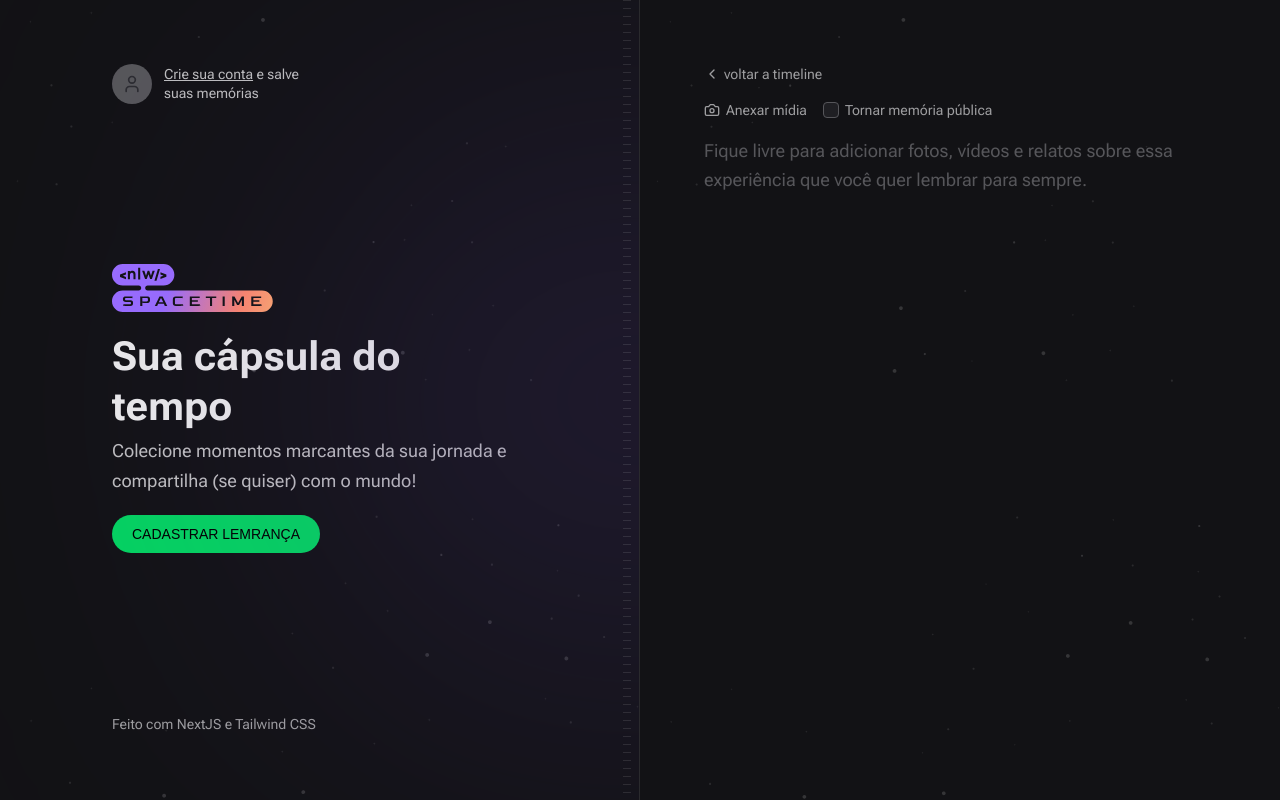
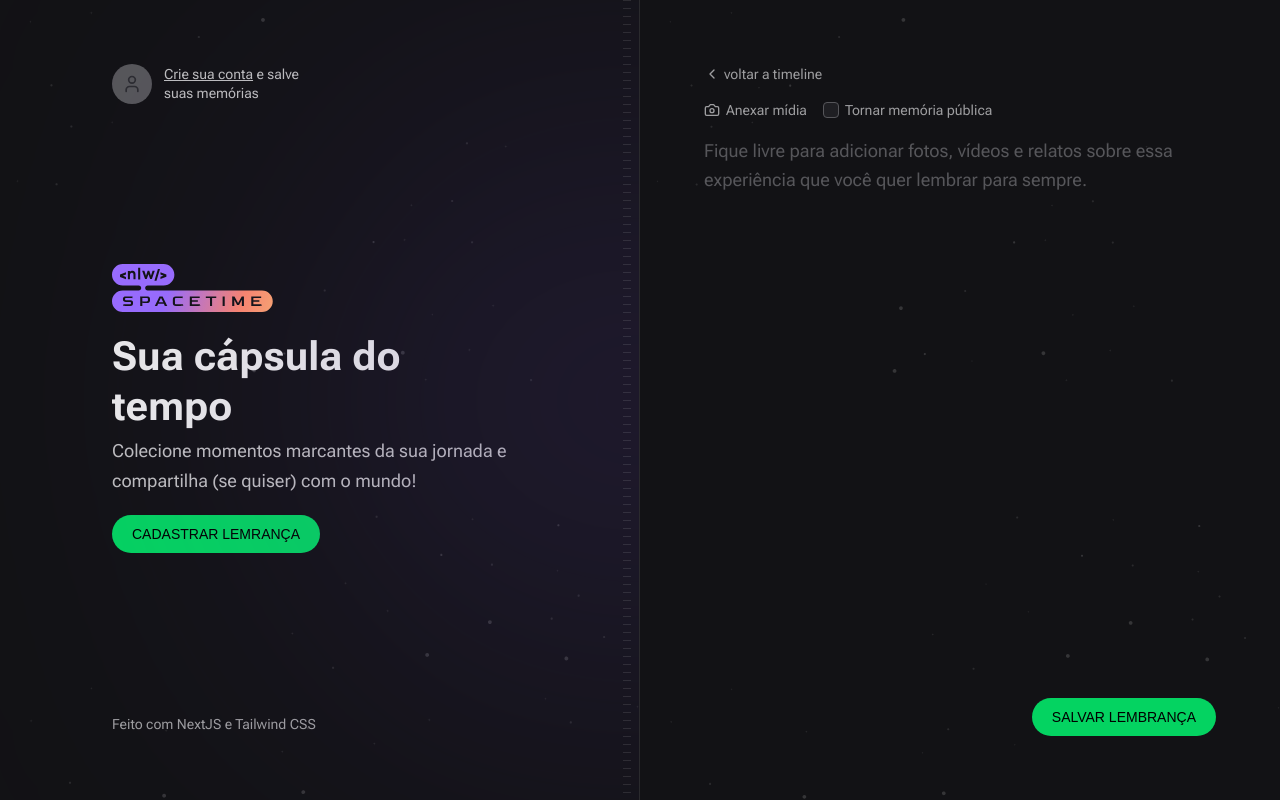
Before and after one commit to DeeSouza/Frontend-Spacetime, a Next.js app: page /memories/new in a window 1280 px wide. Built offline with nearby package versions, Linux system fonts and the light colour scheme; no server answers; a web font is replaced by a local one.

Commit message:
create form send data

```diff
--- a/package.json
+++ b/package.json
@@ -16,6 +16,7 @@
     "axios": "^1.4.0",
     "eslint": "8.40.0",
     "eslint-config-next": "13.4.2",
+    "js-cookie": "^3.0.5",
     "jwt-decode": "^3.1.2",
     "lucide-react": "^0.217.0",
     "next": "13.4.2",
@@ -28,6 +29,7 @@
   "devDependencies": {
     "@rocketseat/eslint-config": "^1.2.0",
     "@tailwindcss/forms": "^0.5.3",
+    "@types/js-cookie": "^3.0.3",
     "prettier-plugin-tailwindcss": "^0.3.0"
   }
 }
--- a/src/app/memories/new/page.tsx
+++ b/src/app/memories/new/page.tsx
@@ -1,7 +1,7 @@
-import { Camera, ChevronLeft } from 'lucide-react'
+import { ChevronLeft } from 'lucide-react'
 import Link from 'next/link'
 
-import { MediaPicker } from '@/components/MediaPicker'
+import NewMemoryForm from '@/components/NewMemoryForm'
 
 export default function NewMemories() {
   return (
@@ -14,40 +14,7 @@
         voltar a timeline
       </Link>
 
-      <form className="flex flex-1 flex-col gap-2">
-        <div className="flex items-center gap-4">
-          <label
-            htmlFor="media"
-            className="flex cursor-pointer items-center gap-1.5 text-sm text-gray-200 hover:text-gray-100"
-          >
-            <Camera className="h-4 w-4" />
-            Anexar mídia
-          </label>
-
-          <label
-            htmlFor="isPublic"
-            className="flex items-center gap-1.5 text-sm text-gray-200 hover:text-gray-100"
-          >
-            <input
-              type="checkbox"
-              name="isPublic"
-              id="isPublic"
-              value="true"
-              className="text-puple-500 h-4 w-4 rounded border-gray-400 bg-gray-700"
-            />
-            Tornar memória pública
-          </label>
-        </div>
-
-        <MediaPicker />
-
-        <textarea
-          name="content"
-          spellCheck={false}
-          className="w-full flex-1 resize-none rounded border-0 bg-transparent p-0 text-lg leading-relaxed text-gray-100 placeholder:text-gray-400 focus:ring-0"
-          placeholder="Fique livre para adicionar fotos, vídeos e relatos sobre essa experiência que você quer lembrar para sempre."
-        />
-      </form>
+      <NewMemoryForm />
     </div>
   )
 }
--- a/src/components/MediaPicker/index.tsx
+++ b/src/components/MediaPicker/index.tsx
@@ -20,6 +20,7 @@
     <>
       <input
         onChange={onFileSelected}
+        name="coverUrl"
         type="file"
         id="media"
         accept="image/*"
--- /dev/null
+++ b/src/components/NewMemoryForm/index.tsx
@@ -0,0 +1,91 @@
+'use client'
+
+import { FormEvent } from 'react'
+import { useRouter } from 'next/navigation'
+import Cookie from 'js-cookie'
+import { Camera } from 'lucide-react'
+
+import { MediaPicker } from '@/components/MediaPicker'
+import { api } from '@/lib/api'
+
+export default function NewMemoryForm() {
+  const router = useRouter()
+  const token = Cookie.get('token')
+
+  async function handleCreateMemory(event: FormEvent<HTMLFormElement>) {
+    event.preventDefault()
+
+    const formData = new FormData(event.currentTarget)
+    const fileToUpload = formData.get('coverUrl')
+
+    let coverUrl = ''
+
+    if (fileToUpload) {
+      const uploadFormData = new FormData()
+      uploadFormData.set('file', fileToUpload)
+
+      const uploadResponse = await api.post('/upload', uploadFormData)
+      coverUrl = uploadResponse.data.fileUrl
+    }
+
+    await api.post(
+      '/memories',
+      {
+        coverUrl,
+        content: formData.get('content'),
+        isPublic: formData.get('isPublic'),
+      },
+      {
+        headers: {
+          Authorization: `Bearer ${token}`,
+        },
+      },
+    )
+
+    router.push('/')
+  }
+
+  return (
+    <form className="flex flex-1 flex-col gap-2" onSubmit={handleCreateMemory}>
+      <div className="flex items-center gap-4">
+        <label
+          htmlFor="media"
+          className="flex cursor-pointer items-center gap-1.5 text-sm text-gray-200 hover:text-gray-100"
+        >
+          <Camera className="h-4 w-4" />
+          Anexar mídia
+        </label>
+
+        <label
+          htmlFor="isPublic"
+          className="flex items-center gap-1.5 text-sm text-gray-200 hover:text-gray-100"
+        >
+          <input
+            type="checkbox"
+            name="isPublic"
+            id="isPublic"
+            value="true"
+            className="text-puple-500 h-4 w-4 rounded border-gray-400 bg-gray-700"
+          />
+          Tornar memória pública
+        </label>
+      </div>
+
+      <MediaPicker />
+
+      <textarea
+        name="content"
+        spellCheck={false}
+        className="w-full flex-1 resize-none rounded border-0 bg-transparent p-0 text-lg leading-relaxed text-gray-100 placeholder:text-gray-400 focus:ring-0"
+        placeholder="Fique livre para adicionar fotos, vídeos e relatos sobre essa experiência que você quer lembrar para sempre."
+      />
+
+      <button
+        type="submit"
+        className="inline-block self-end rounded-full bg-green-500  px-5 py-3 font-alt text-sm uppercase leading-none text-black transition-colors hover:bg-green-600"
+      >
+        Salvar Lembrança
+      </button>
+    </form>
+  )
+}
```
Also changed, not shown: 1 other file (tests, documents, lock files or other folders).
